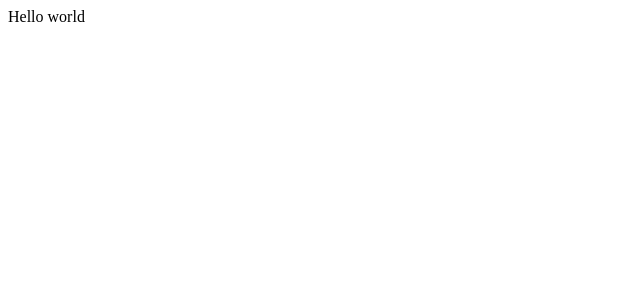
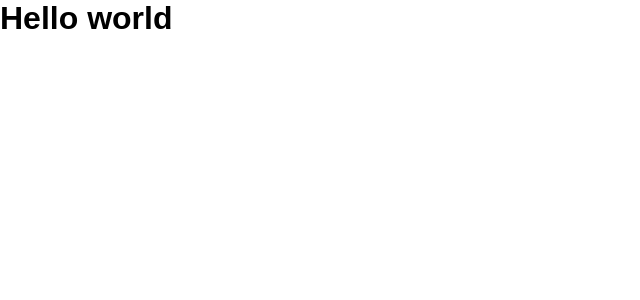
Before and after one commit to CleytonRR/mememaker-react, a React (Create React App) app: page / in a window 1280 px wide. Shown: the top 300 px of the page, without its empty margins (0-640 px from the left). Built offline with nearby package versions, Linux system fonts and the light colour scheme.

Commit message:
Created global styles

```diff
--- a/src/App.js
+++ b/src/App.js
@@ -1,7 +1,14 @@
 import React from 'react';
 
+import GlobalStyles from './styles/Global';
+
 function App() {
-  return <div>Hello world</div>;
+  return (
+    <>
+      <GlobalStyles />
+      <h1>Hello world</h1>
+    </>
+  );
 }
 
 export default App;
--- /dev/null
+++ b/src/styles/Global.js
@@ -0,0 +1,19 @@
+import { createGlobalStyle } from 'styled-components';
+
+export default createGlobalStyle`
+    * {
+        margin: 0;
+        padding: 0;
+        box-sizing: border-box;
+        font-family: "Rotobo", sans-serif;
+    }
+
+    button,
+    input {
+        outline: 0;
+    }
+
+    button {
+        cursor: pointer;
+    }
+`;
```
